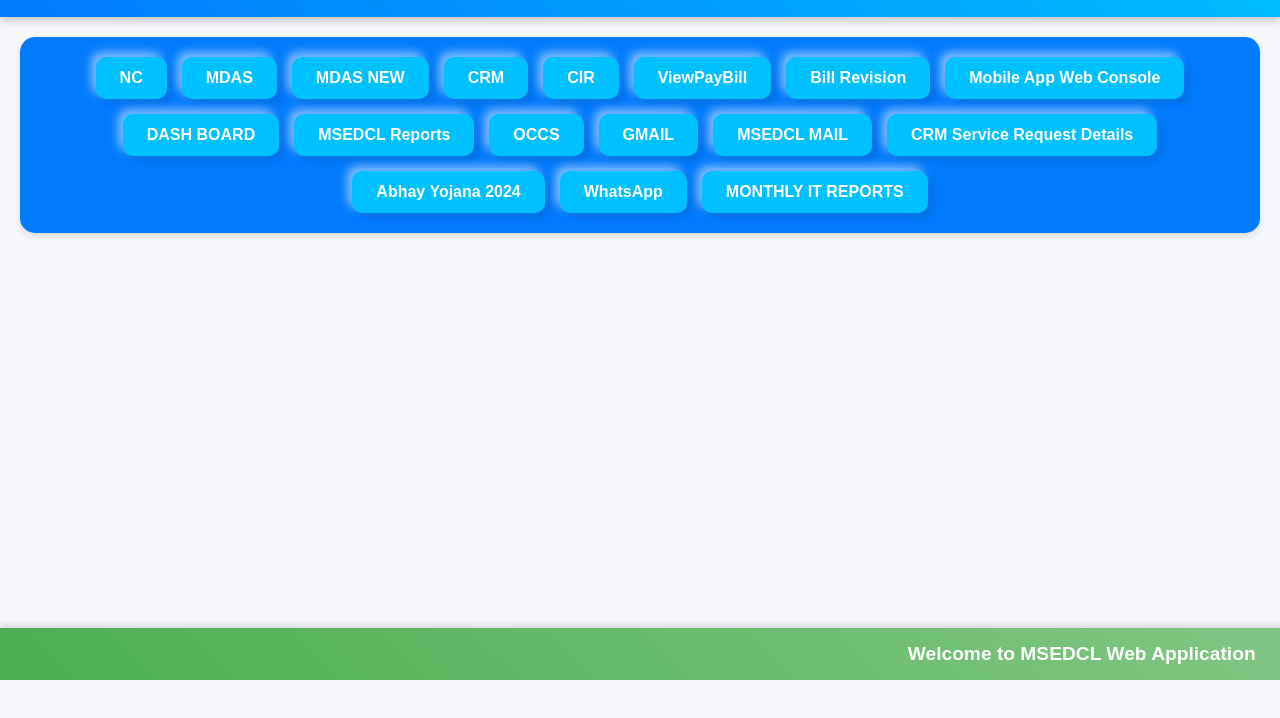
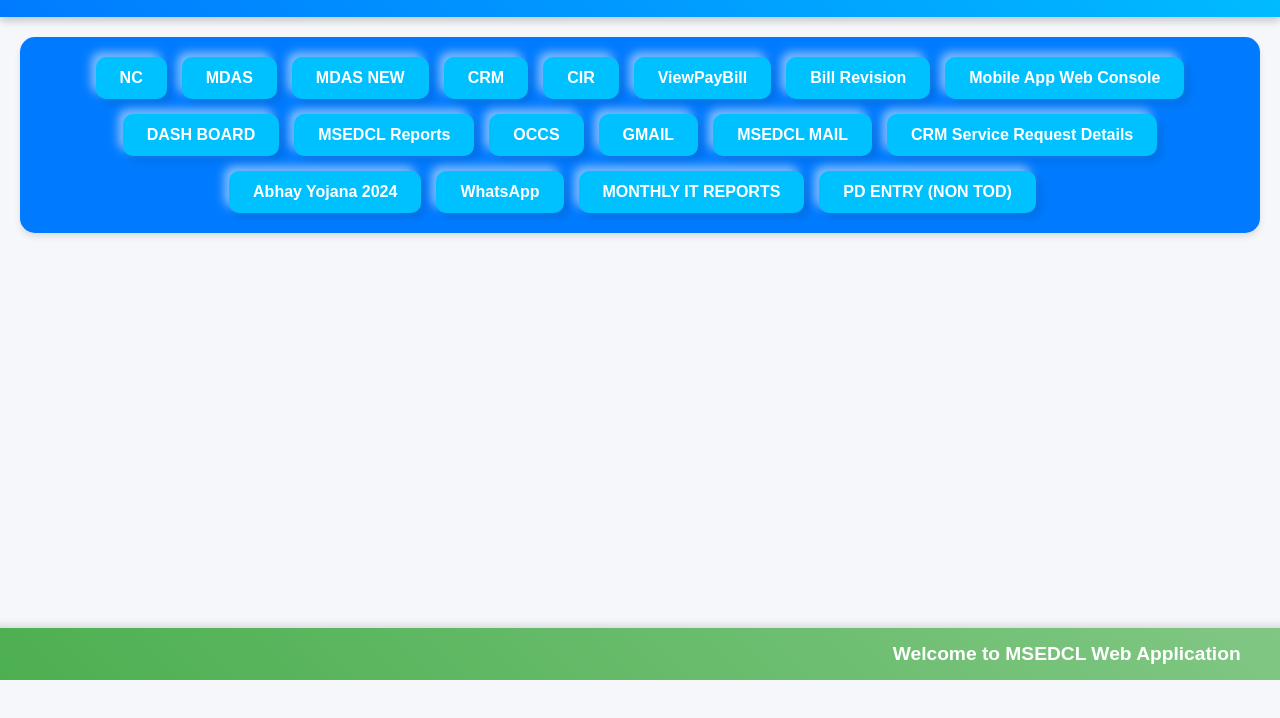
Before and after one commit to msedclwebapp/web, a plain HTML site: page index.html in a window 1280 px wide. Shown: the part 120-838 px from the top of the page. Drawn offline with Linux system fonts and the light colour scheme.

Commit message:
Update index.html

```diff
--- a/index.html
+++ b/index.html
@@ -313,8 +313,9 @@
         <a href="https://www.mahadiscom.in/pd_amnesty/index.php" target="_blank" aria-label="Navigate to Abhay Yojana 2024">Abhay Yojana 2024</a>
         <a href="https://web.whatsapp.com/" target="_blank" aria-label="Navigate to WhatsApp">WhatsApp</a>
         <a href="https://drive.google.com/drive/folders/1ezoSTly9HdVVXPDJ9dF3wz90Lujj6fg8?usp=drive_link/" target="_blank" aria-label="Navigate to WhatsApp">MONTHLY IT REPORTS</a>
+        <a href="https://script.google.com/macros/s/AKfycbx4eOgUXmKNRqxDyySPoOulrwpTrPzUoiWBxoOz01y-Mq0ngONIcRf7TKnpHrhk9qsj/exec" target="_blank" aria-label="Navigate to PD ENTRY (NON TOD)">PD ENTRY (NON TOD)</a>
 
-    </nav>
+
     <div class="content">
         <!-- Add content here if needed -->
     </div>
```
